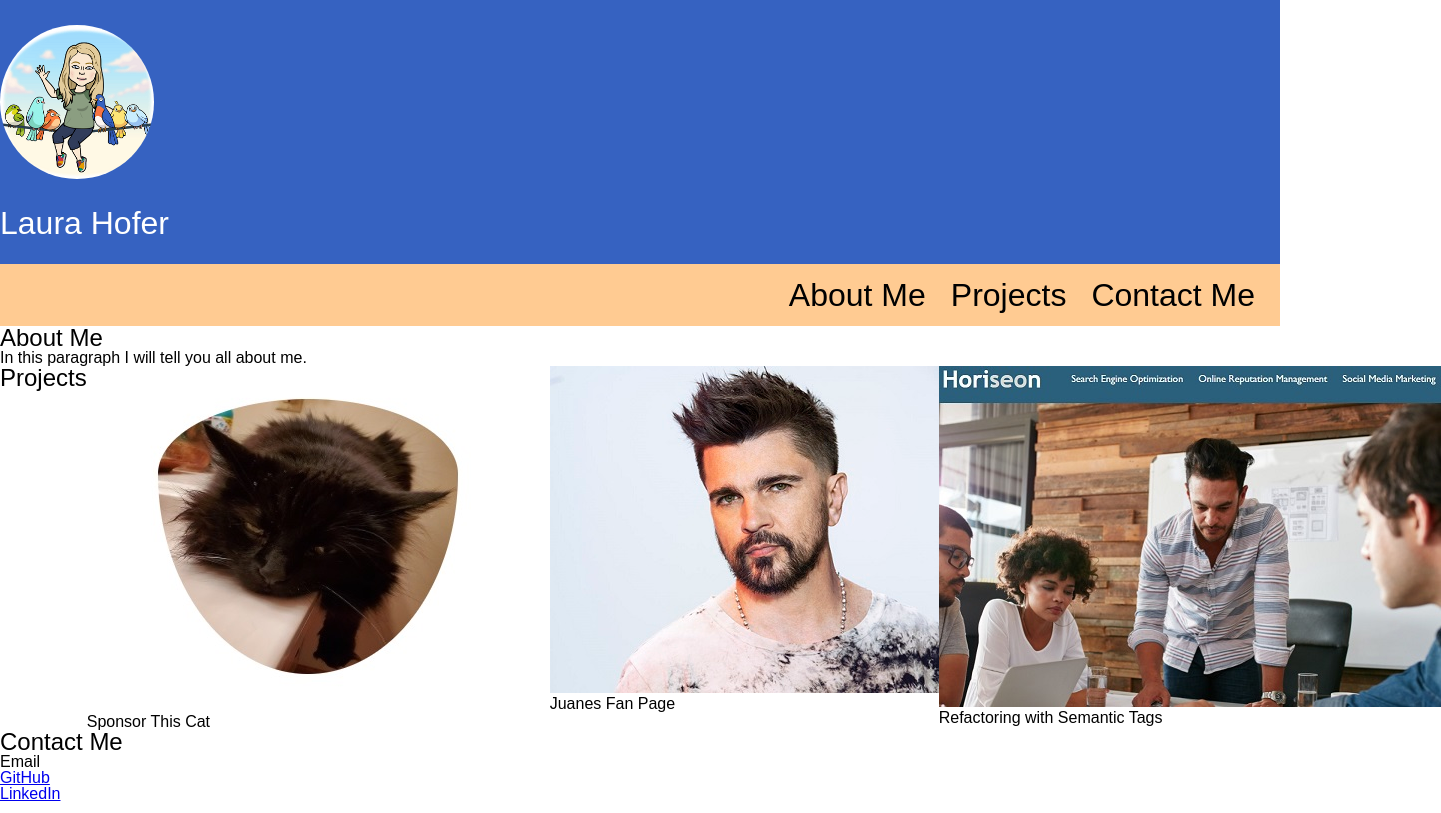
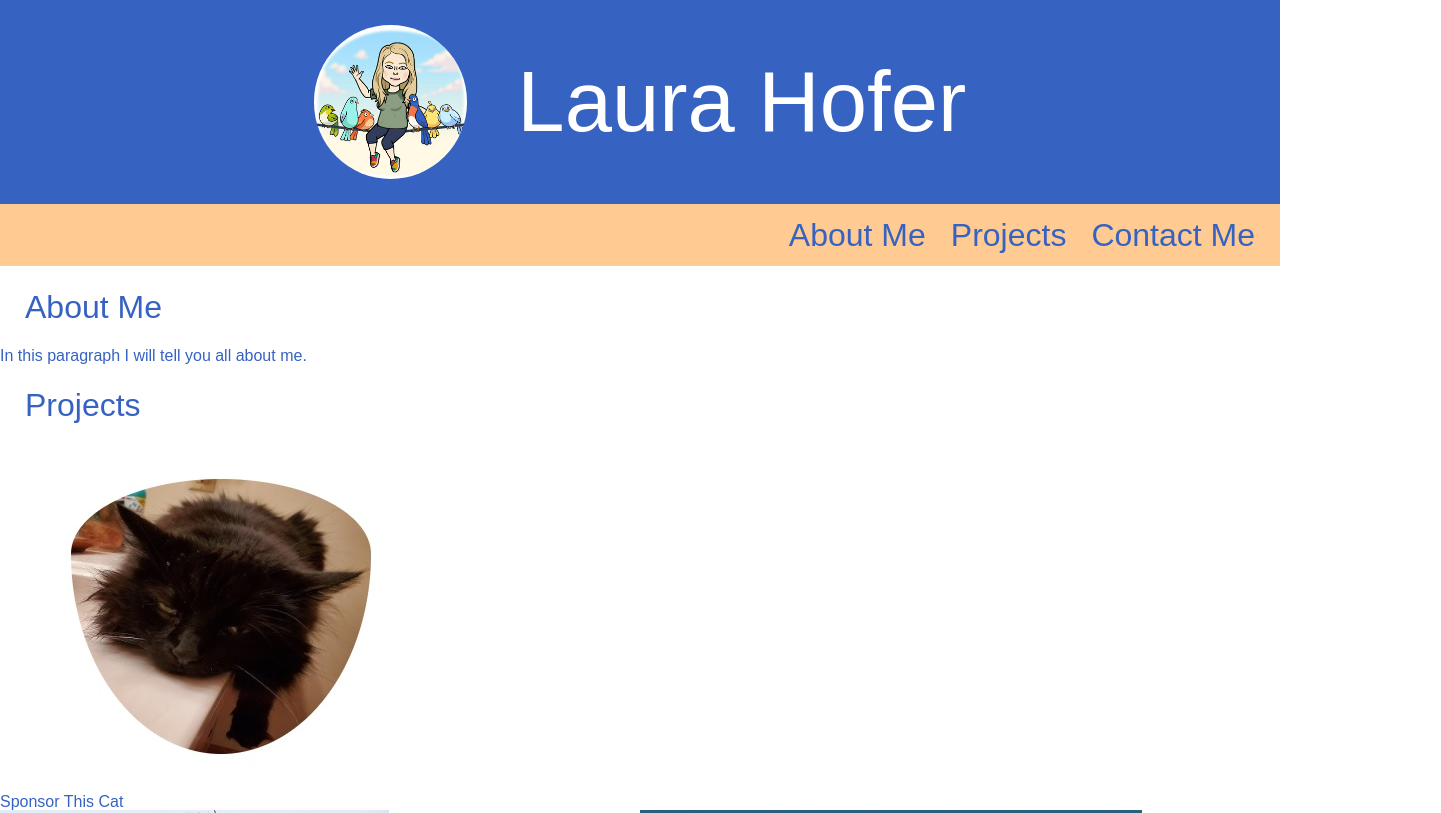
Before and after one commit to ljhofer/02-advanced-css-portfolio, a plain HTML site: page index.html in a window 1280 px wide. Shown: the top 813 px of the page, 1441 px wide, since content can reach past the window. Drawn offline with Linux system fonts and the light colour scheme.

Commit message:
Fixed styling of header and nav bar

```diff
--- a/Assets/style.css
+++ b/Assets/style.css
@@ -7,31 +7,33 @@
 body {
     font-family: Arial, Helvetica, sans-serif;
     font-size: 16px;
+    color:rgb(54, 98, 193)
 }
 
 header {
     background-color: rgb(54, 98, 193);
     color: white;
     height: 10%;
-    display: relative;
-    /* display: inline; */
+    display: flex;
+    align-items: center;
+    justify-content: center;
+    width: 100%;
 }
 
 .bitmoji {
     border-radius: 50%;
-    display: inline;
-    margin-left: auto;
-    margin-right: auto;
     width: 12%;
     padding-top: 25px;
     padding-bottom: 25px;
+    margin-right: 50px;
 }
 
 h1 {
-    font-size: xx-large;
+    font-size: 85px;
+    margin-top: 25px;
     padding-bottom: 25px;
-    display: absolute;
-    /* text-align: center; */
+    margin-left: 25 px;
+    color: white;
 }
 
 nav {
@@ -46,28 +48,42 @@ nav a {
     /* Display:inline-flex?????? */
     padding-right: 25px;
     text-decoration: none;
-    color:black;
+    color:rgb(54, 98, 193);
     font-size: xx-large;
 }
 
 main {
-    /* display:flex; */
+    display:flex;
     /* flex-wrap: wrap; */
     /* padding-top: 25px;
     width: 75%; */
     /* order:2; */
     }
 
+main {
+    display: block;
+}
 
 h2 {
-    font-size: x-large;
-    /* display:flex; */
+    font-size: xx-large;
+    padding: 25px;
+    display: block;
+
 }
 
-.projects {
-    display:flex;
+
+#card-list{
+    display: flex;
+    flex-wrap: wrap;
 }
 
 .card {
-    flex: 1 1 50%
+    flex: 1 1 50%;
+    justify-content: center;
+    /* outline: 1px solid black; */
+ }
+
+#project-1 {
+    flex: 1 1 100%;
+
 }
--- a/index.html
+++ b/index.html
@@ -13,12 +13,14 @@
     <header>
             <img src="./Assets/images/hofer_bitmoji.png" alt="Bitmoji of Laura Hofer" class="bitmoji">
             <h1>Laura Hofer</h1>
+    </header>
+
     <nav>
         <a href="#about-me">About Me</a>
         <a href="#projects">Projects</a>
         <a href="#contact">Contact Me</a>
     </nav>
-    </header>
+
 
     <main>
             <section class="about-me">
@@ -26,27 +28,29 @@
                 <P>In this paragraph I will tell you all about me.</P>
             </section>
 
-            <section class="projects" id="card-list">
+            <section>
                 <h2 id="projects">Projects</h2>
-                 <div class="card">
+                <div id="card-list">
+                    <div class="card" id="project-1">
                         <a href="https://ljhofer.github.io/sponsor-this-cat/" target="_blank">
-                            <img src="./Assets/images/sad_huxley.jpg" alt="Picture of a sad cat" id="project-1">
+                                <img src="./Assets/images/sad_huxley.jpg" alt="Picture of a sad cat">
                             </a>
                         <p>Sponsor This Cat</p>
                     </div>
 
-                <div class="card">
+                    <div class="card"  id="project-2">
                         <a href="https://ljhofer.github.io/juanes/" target="_blank">
-                        <img src="./Assets/images/juanes.jpg" alt="X" id="project-2">
+                            <img src="./Assets/images/juanes.jpg" alt="X">
                         </a>
                         <p>Juanes Fan Page</p>
                     </div>
 
-                <div class="card">
+                    <div class="card" id="project-3">
                         <a href="https://ljhofer.github.io/semantic-tagging/" target="_blank">
-                        <img src="./Assets/images/refactor.jpg" alt="X" id="project-3">
+                            <img src="./Assets/images/refactor.jpg" alt="X">
                         </a>
                         <p>Refactoring with Semantic Tags</p>
+                    </div>
                 </div>
             </section>
 
```
Lines whose indentation alone changed are shown as unchanged.
